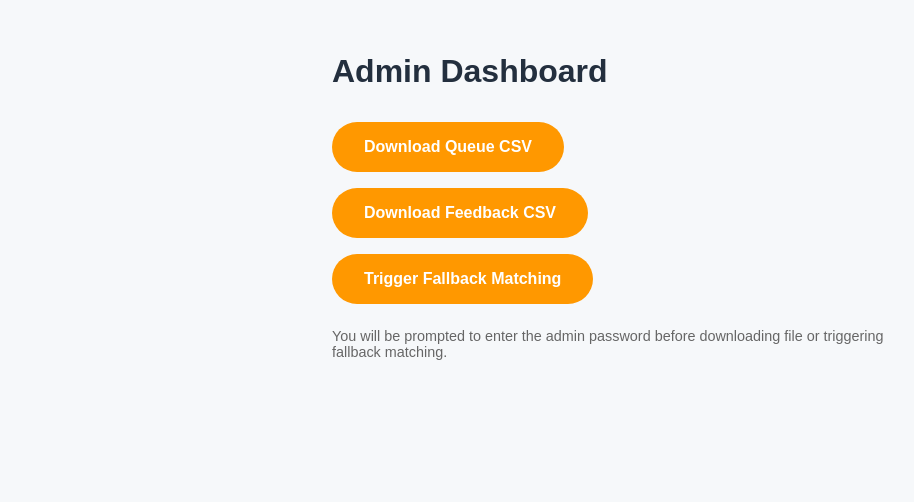
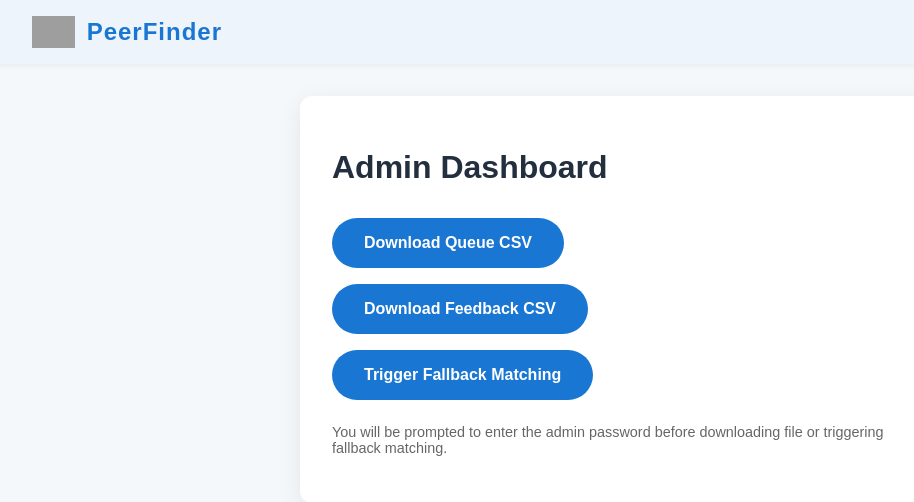
Before and after one commit to chuqudee/alx-pathway-peerfinder, a Flask app: page /admin in a window 1280 px wide. Shown: the top 502 px of the page, without its empty margins (8-922 px from the left). Run offline with Flask 3, Linux system fonts and the light colour scheme; grey boxes are pictures that could not be loaded.

Commit message:
Update admin.html

```diff
--- a/templates/admin.html
+++ b/templates/admin.html
@@ -5,11 +5,45 @@
     <title>Admin Dashboard - PeerFinder</title>
     <style>
         body {
-            font-family: Arial, sans-serif;
-            background: #f6f8fa;
+            font-family: 'Poppins', Arial, sans-serif;
+            background: #f4f8fb;
+            padding: 0;
+            margin: 0;
+            color: #232f3e;
+        }
+        .navbar {
+            background: #eef4fb;
+            width: 100%;
+            box-shadow: 0 2px 6px rgba(0,0,0,0.05);
+            border-radius: 0;
+            padding: 1rem 0;
+        }
+        .navbar-inner {
+            max-width: 1200px;
+            width: 100%;
+            margin: 0 auto;
+            display: flex;
+            align-items: center;
+            padding: 0 2rem;
+        }
+        .logo-img {
+            height: 32px;
+            margin-right: 12px;
+        }
+        .logo-text {
+            color: #1976d2;
+            font-weight: 700;
+            font-size: 1.5rem;
+            letter-spacing: 1px;
+            font-weight: bold;
+        }
+        .content-wrapper {
+            max-width: 600px;
+            margin: 2rem auto 0 auto;
             padding: 2rem;
-            max-width: 600px;
-            margin: auto;
+            background: white;
+			border-radius: 12px;
+			box-shadow: 0 6px 24px rgba(0,0,0,0.07);
         }
         h1 {
             color: #232f3e;
@@ -17,7 +51,7 @@
         }
         .btn {
             display: inline-block;
-            background: #ff9800;
+            background: #1976d2;
             color: white;
             padding: 1rem 2rem;
             margin: 0.5rem 0;
@@ -51,6 +85,14 @@
     </style>
 </head>
 <body>
+    <div class="navbar">
+        <div class="navbar-inner">
+            <img src="{{ url_for('static', filename='alx_icon-300x169.png') }}" class="logo-img" alt="ALX Logo" />
+            <span class="logo-text"><strong>PeerFinder</strong></span>
+        </div>
+    </div>
+
+    <div class="content-wrapper">
         <h1>Admin Dashboard</h1>
 
         {% with messages = get_flashed_messages() %}
@@ -68,5 +110,6 @@
         <a href="{{ url_for('admin_fallback') }}" class="btn">Trigger Fallback Matching</a>
 
         <p class="note">You will be prompted to enter the admin password before downloading file or triggering fallback matching.</p>
+    </div>
 </body>
 </html>
```
Lines whose indentation alone changed are shown as unchanged.
